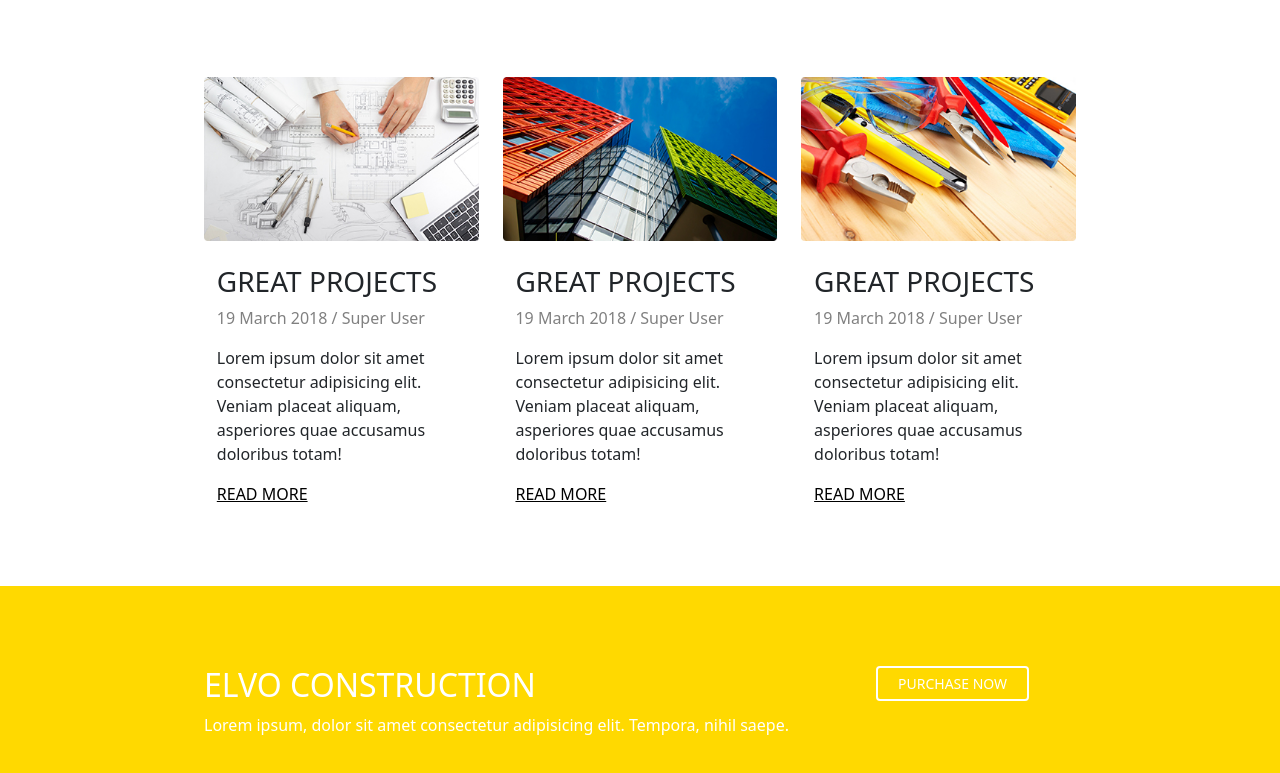
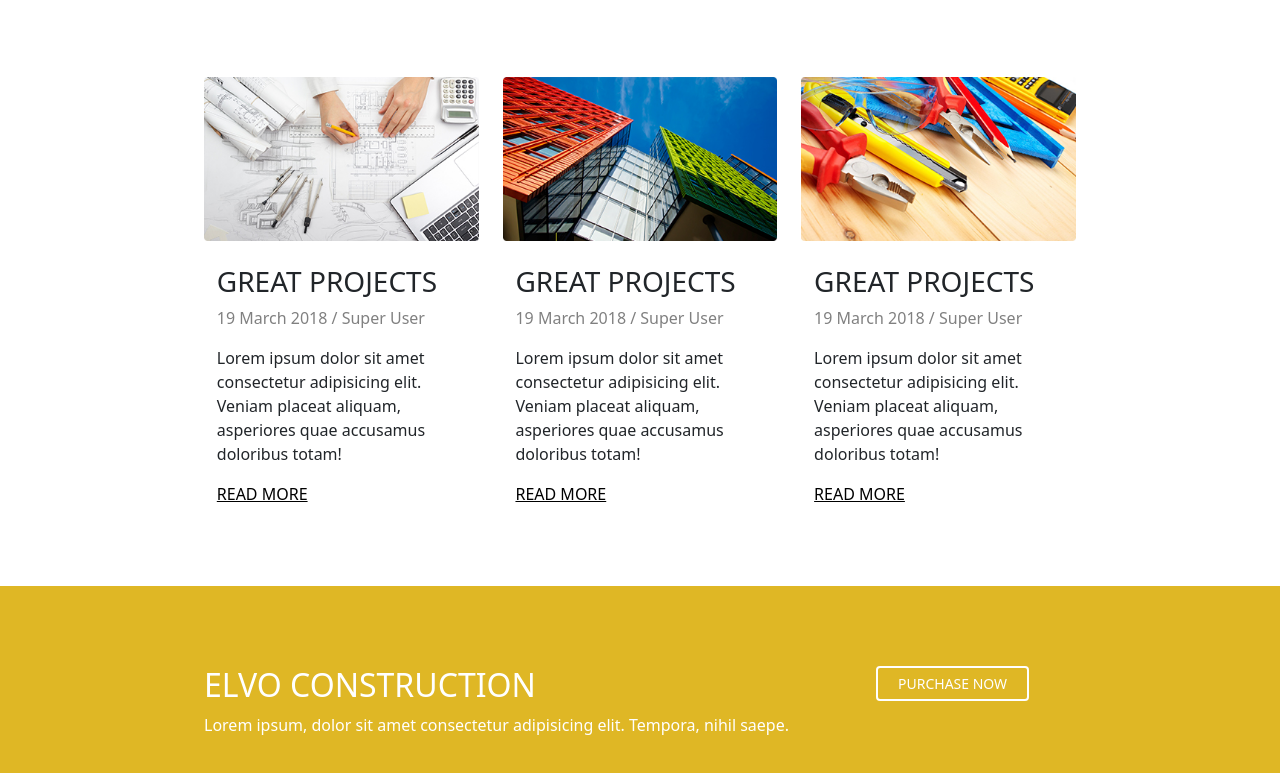
Before and after one commit to milagros-lab/industry, a plain HTML site: page index.html in a window 1280 px wide. Shown: the part 5052-5825 px from the top of the page. Drawn offline with nearby package versions, Linux system fonts and the light colour scheme; files that its build step writes are made by us from their sources.

Commit message:
cambios background footer

```diff
--- a/style.scss
+++ b/style.scss
@@ -314,7 +314,7 @@ header {
 }
 footer {
   padding-bottom: 10vh !important;
-  background-color: $yellow;
+  background-color: #dfb725;
   color: white;
   button {
     @include boton();
```
